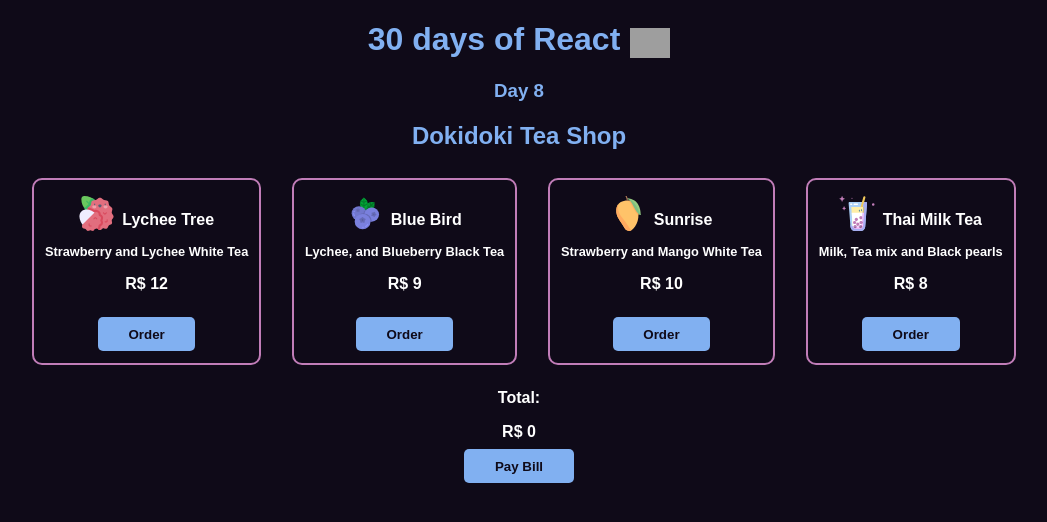
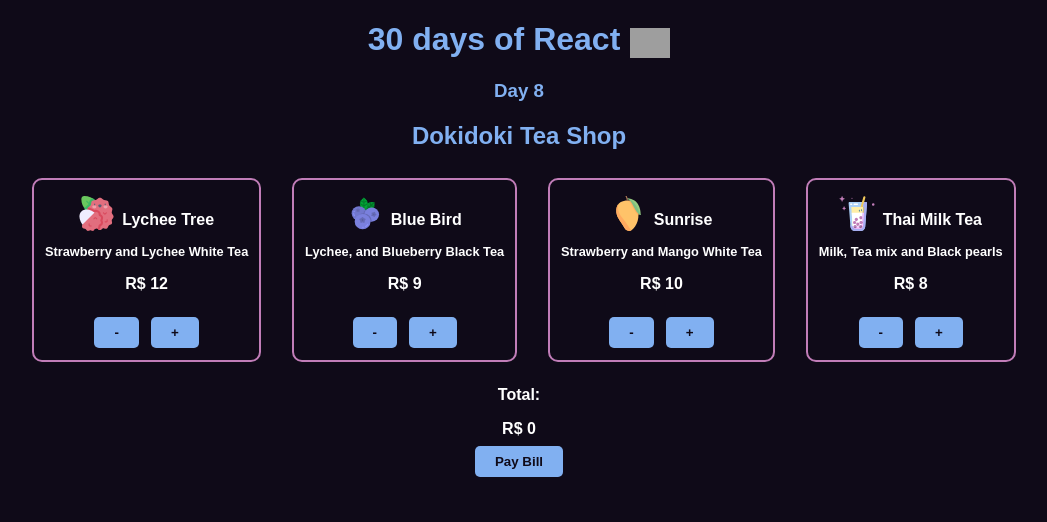
Before and after one commit to romeiro-bru/react-teashop, a React (Create React App) app: page / in a window 1280 px wide. Shown: the top 522 px of the page, without its empty margins (121-1168 px from the left). Built offline with nearby package versions, Linux system fonts and the light colour scheme; grey boxes are pictures that could not be loaded.

Commit message:
Add decrement button

```diff
--- a/src/Components/Tea/Tea.js
+++ b/src/Components/Tea/Tea.js
@@ -37,15 +37,18 @@ const menu = [
 ];
 
 export function Tea() {
-  const [total, setTotal] = useState([0]);
-  // console.log(`total: ${total}`);
+  const [total, setTotal] = useState(0);
 
   const handleAdd = (e) => {
-    let initBill = +total;
-    let addToBill = +e.target.value;
-    let finalBill = initBill + addToBill;
+    const itemPrice = Number.parseFloat(e.target.value);
+    const finalBill = total + itemPrice;
+    setTotal(finalBill);
+  };
 
-    setTotal(finalBill);
+  const handleDecrement = (e) => {
+    const itemPrice = Number.parseFloat(e.target.value);
+    const finalBill = total - itemPrice;
+    finalBill >= 0 ? setTotal(finalBill) : setTotal(total);
   };
 
   return (
@@ -60,8 +63,11 @@ export function Tea() {
             </p>
             <p>{item.ingredients}</p>
             <p>R$ {item.price}</p>
+            <button value={item.price} onClick={handleDecrement}>
+              -
+            </button>
             <button value={item.price} onClick={handleAdd}>
-              Order
+              +
             </button>
           </li>
         ))}
--- a/src/Components/Tea/style.css
+++ b/src/Components/Tea/style.css
@@ -29,7 +29,7 @@ h2 {
 button {
   border: none;
   border-radius: 5px;
-  padding: 0.6rem 2.3em;
+  padding: 0.5rem 1.5em;
   margin: 7.5px 6px;
   background: #81b0f1;
   color: #0f0a19;
```
